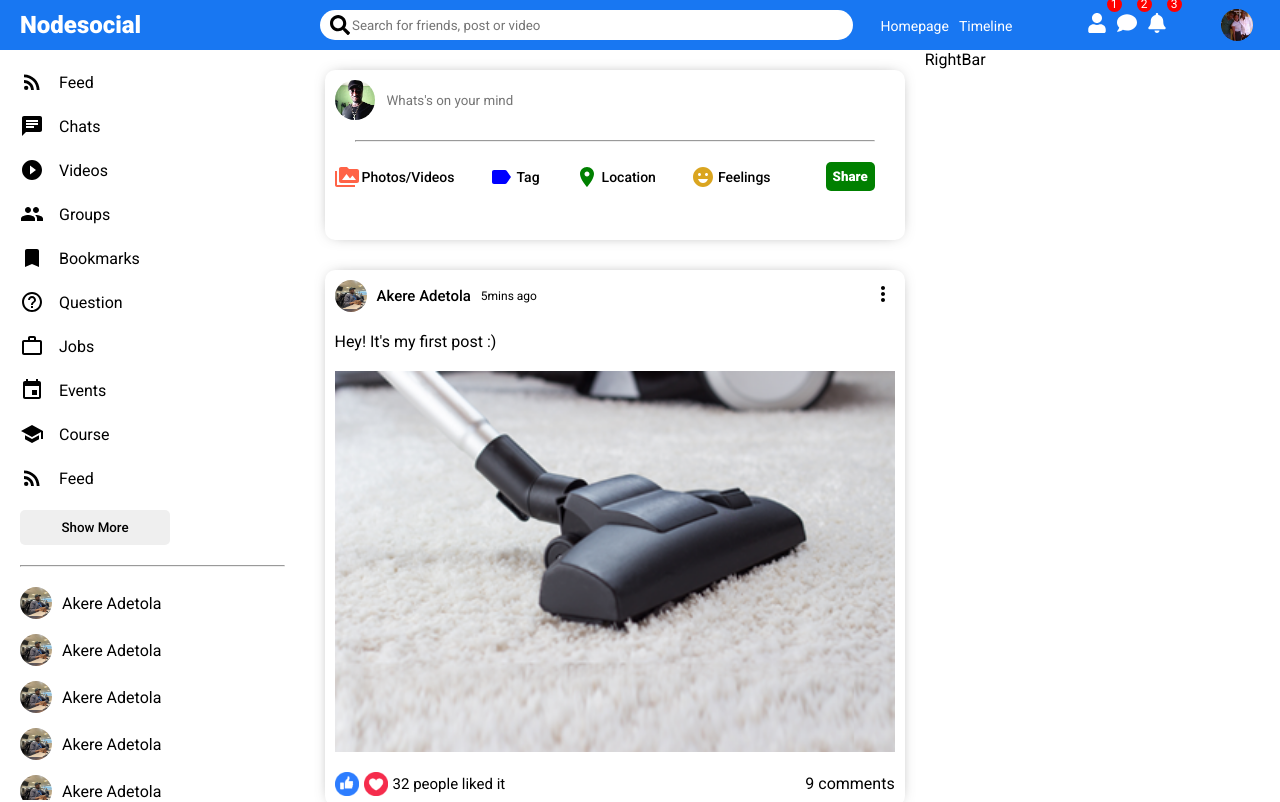
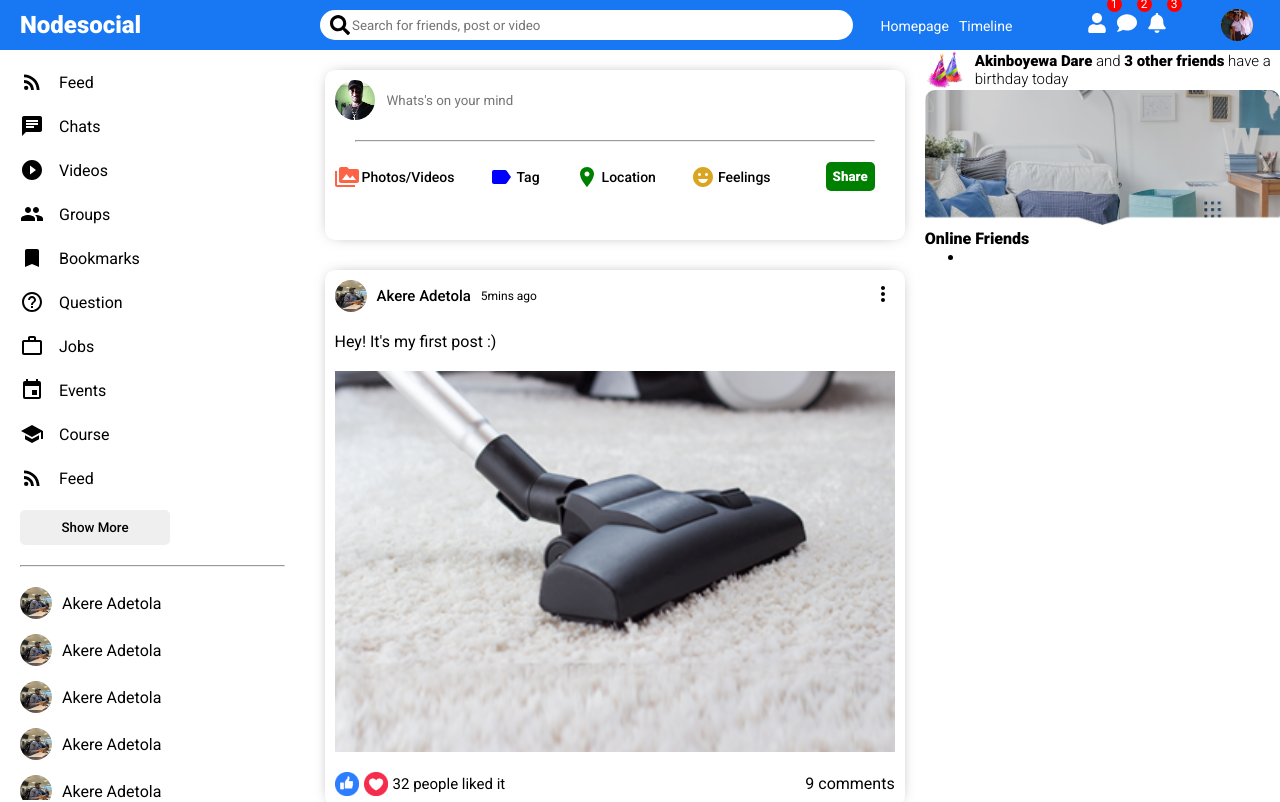
Before and after one commit to Nodeskin/social-app, a React (Create React App) app: page / in a window 1280 px wide. Shown: the top 802 px of the page. Built offline with nearby package versions, Linux system fonts and the light colour scheme.

Commit message:
updates on UI

```diff
--- a/src/component/rightBar/RightBar.jsx
+++ b/src/component/rightBar/RightBar.jsx
@@ -3,7 +3,22 @@ import "./rightBar.css"
 export default function RightBar() {
   return (
     <div className="rightBar">
-      RightBar
+      <div className="rightbarWrapper">
+        <div className="birthdayContainer">
+          <img className="birthdayImg" src="assets/icon2.png
+          " alt="" />
+          <span className="birthdayText"><b>Akinboyewa Dare</b> and <b>3 other friends</b> have a birthday today  </span>
+        </div>
+        <img className="rigtBarAd" src="assets/post/p5.jpg" alt="" />
+        <h4 className="rightBarTitle">Online Friends</h4>
+        <ul className="rightBarFriendList">
+          <li className="rightBarFriend">
+            <div className="rightBarProfileImgContainer">
+              <img className="rightBarProfileImg" src="" alt=""  />
+            </div>
+          </li>
+        </ul>
+      </div>
     </div>
   )
 }
--- a/src/component/rightBar/rightBar.css
+++ b/src/component/rightBar/rightBar.css
@@ -1,3 +1,29 @@
 .rightBar{
     flex: 3.5;
 }
+
+.rightBarWrapper{
+    padding: 20px 20px 0 0;
+}
+
+.birthdayContainer{
+display: flex;
+align-items: center;
+}
+
+.birthdayImg{
+    width: 40px;
+    height: 40px;
+    margin-right: 10px;
+}
+
+.birthdayText{
+    font-weight:300;
+    font-size: 15px;
+}
+
+.rigtBarAd{
+    width: 100%;
+    border-radius: 10px;
+    margin: ;
+}
```
Also changed, not shown: public/assets/icon2.png (added).
